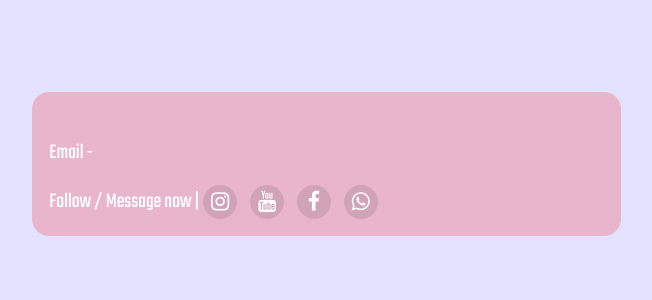
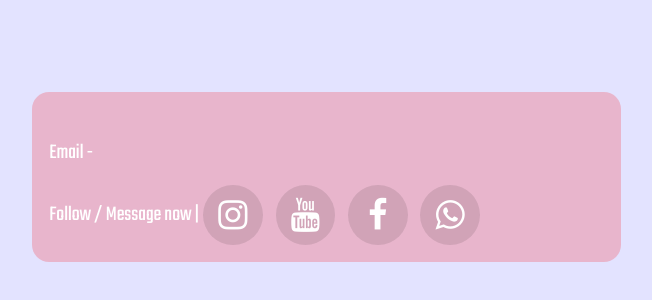
Before and after one commit to pixelxpr/yoga-master, a Next.js app: page / in a window 1280 px wide. Shown: the part 3317-3617 px from the top of the page, without its empty margins (36-688 px from the left). Built offline with nearby package versions, Linux system fonts and the light colour scheme; no server answers; the database is empty.

Commit message:
contact style update

```diff
--- a/styles/Contact.module.css
+++ b/styles/Contact.module.css
@@ -61,13 +61,14 @@
 
 .social a {
   background: rgba(0, 0, 0, 0.1);
-  width: 2rem;
-  height: 2rem;
+  width: 3.5rem;
+  height: 3.5rem;
   border-radius: 50%;
   justify-content: center;
   display: flex;
   align-items: center;
   margin: 0 0.5rem 0 0.25rem;
+  font-size: 2rem;
 }
 
 @media screen and (max-width: 767px) {
```
